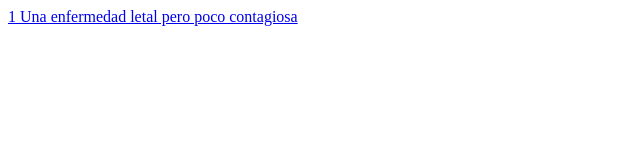
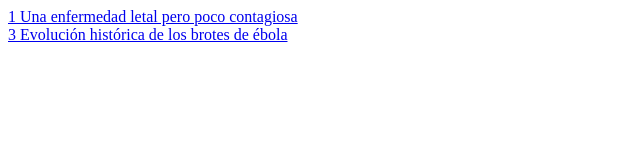
Before and after one commit to datanpress/ebola, a plain HTML site: page index.html in a window 1280 px wide. Shown: the whole page, without its empty margins (0-640 px from the left). Drawn offline with Linux system fonts and the light colour scheme.

Commit message:
Add to index

```diff
--- a/index.html
+++ b/index.html
@@ -6,5 +6,8 @@
   </head>
   <body>
     <a href="1_Una_enfermedad_letal_pero_poco_contagiosa/index.html">1 Una enfermedad letal pero poco contagiosa</a>
+    <br/>
+    <a href="3_Evolucion_historica_de_los_brotes_de_ebola/index.html">3 Evolución histórica de los brotes de ébola</a>
+
   </body>
 </html>
```
